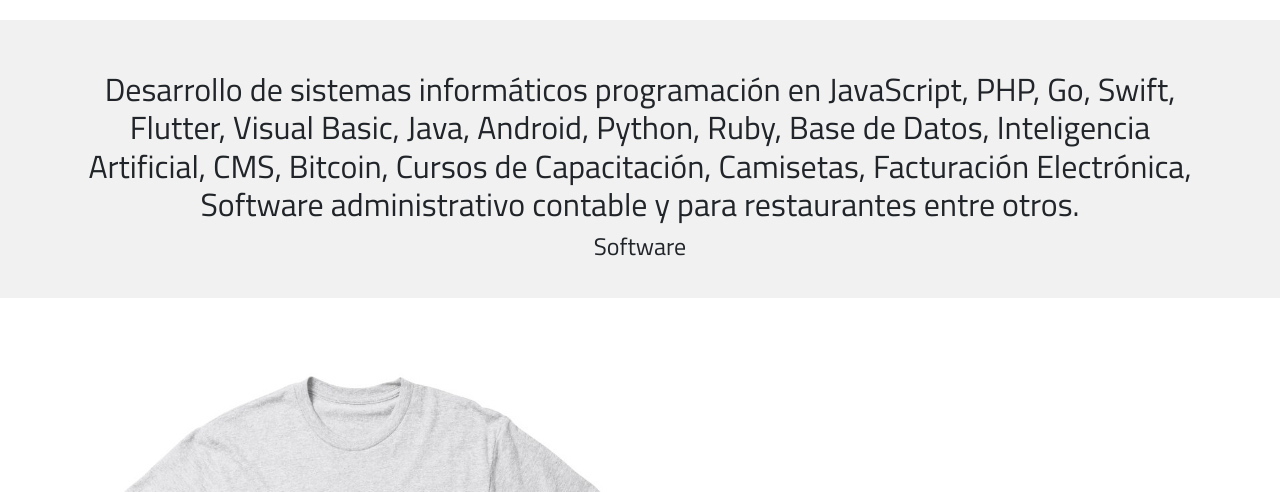
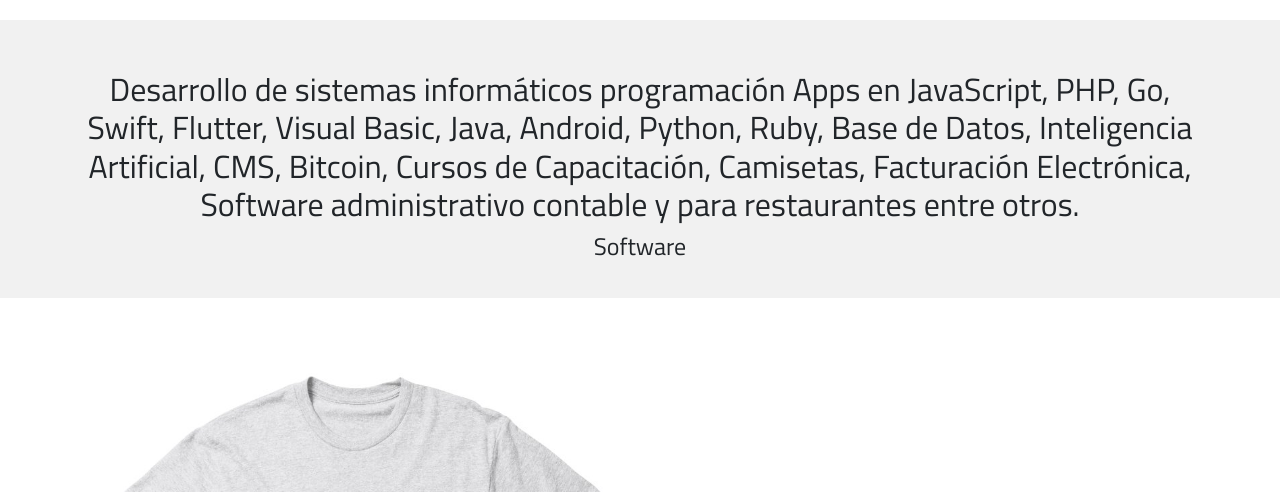
Before and after one commit to cvindas/Tecnetsystems-website, a plain HTML site: page index.html in a window 1280 px wide. Shown: the part 608-1100 px from the top of the page. Drawn offline with nearby package versions, Linux system fonts and the light colour scheme.

Commit message:
Update index.html

```diff
--- a/index.html
+++ b/index.html
@@ -54,7 +54,7 @@
     <section id="testimonial">
       <div class="container">
         <p class="h2 mb-2">
-          Desarrollo de sistemas informáticos programación en JavaScript, PHP, Go, Swift, Flutter, Visual Basic, Java, Android, Python, Ruby, Base de Datos, Inteligencia Artificial, CMS, Bitcoin, Cursos de Capacitación, Camisetas, Facturación Electrónica, Software administrativo contable y para restaurantes entre otros.
+          Desarrollo de sistemas informáticos programación Apps en JavaScript, PHP, Go, Swift, Flutter, Visual Basic, Java, Android, Python, Ruby, Base de Datos, Inteligencia Artificial, CMS, Bitcoin, Cursos de Capacitación, Camisetas, Facturación Electrónica, Software administrativo contable y para restaurantes entre otros.
         </p>
         <p class="h4">Software</p>
       </div>
```
